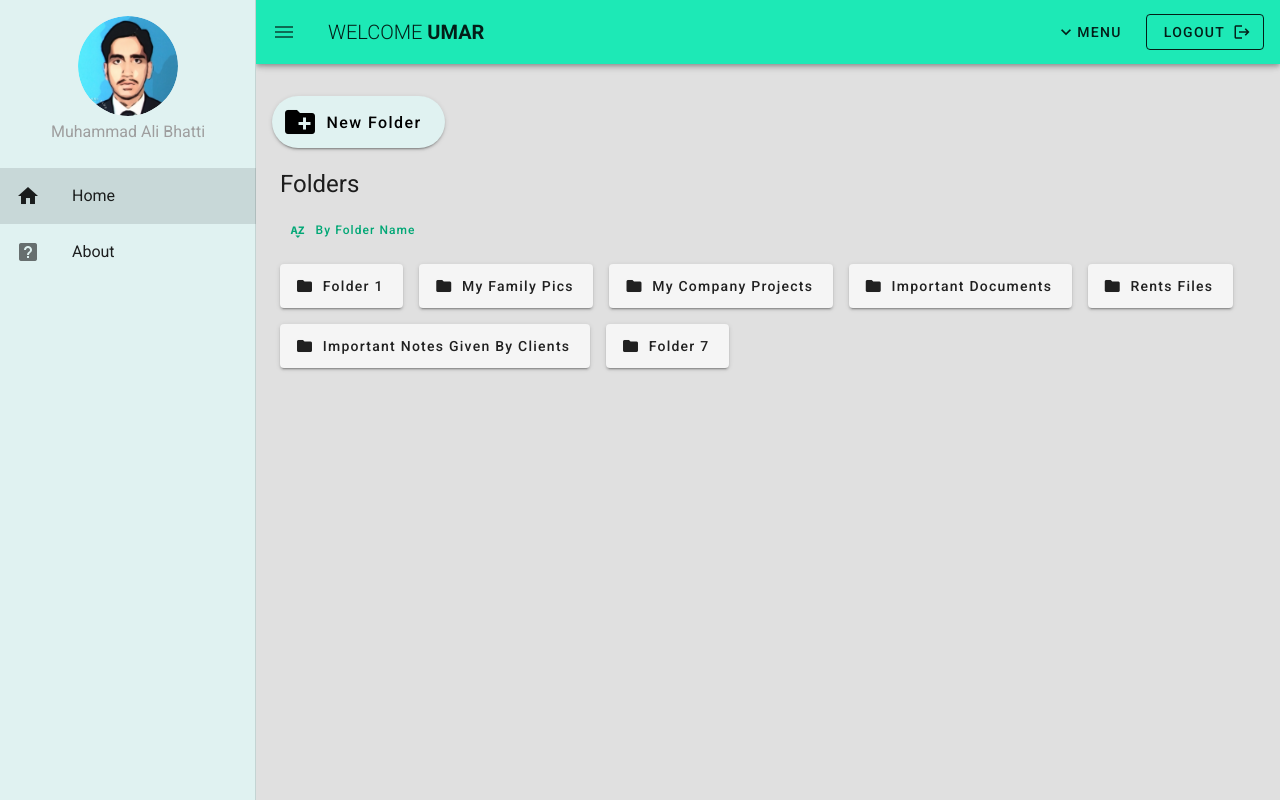
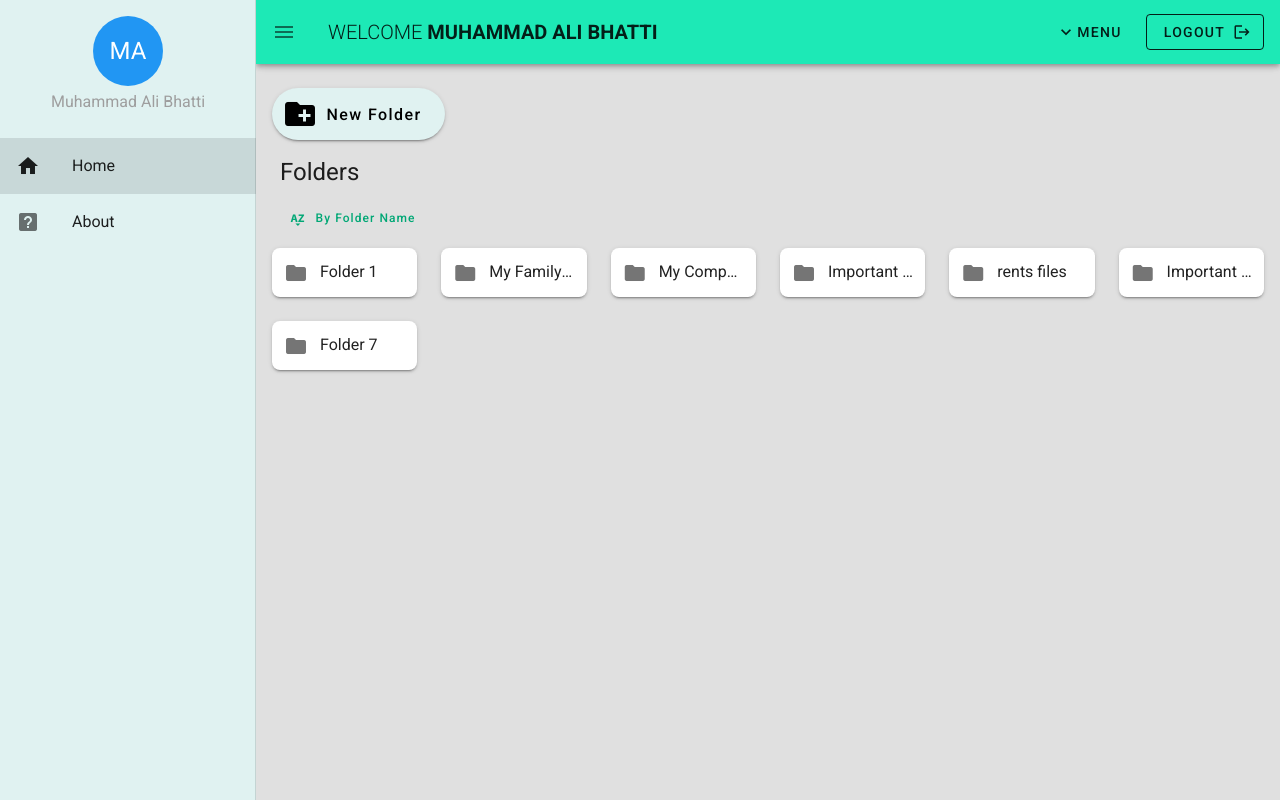
Before and after one commit to Ali-Bhatti/my-drive, a Vue app: page / in a window 1280 px wide. Built offline with nearby package versions, Linux system fonts and the light colour scheme.

Commit message:
Added Vue store and Create new Folder Functionality

```diff
--- a/package.json
+++ b/package.json
@@ -1,5 +1,5 @@
 {
-  "name": "login-signup-pages",
+  "name": "my-drive",
   "version": "0.1.0",
   "private": true,
   "scripts": {
@@ -12,7 +12,8 @@
     "core-js": "^3.6.5",
     "vue": "^2.6.11",
     "vue-router": "^3.2.0",
-    "vuetify": "^2.4.0"
+    "vuetify": "^2.4.0",
+    "vuex": "^3.4.0"
   },
   "devDependencies": {
     "@mdi/font": "^6.5.95",
--- a/public/index.html
+++ b/public/index.html
@@ -4,8 +4,8 @@
     <meta charset="utf-8">
     <meta http-equiv="X-UA-Compatible" content="IE=edge">
     <meta name="viewport" content="width=device-width,initial-scale=1.0">
-    <link rel="icon" href="<%= BASE_URL %>favicon.ico">
-    <title><%= htmlWebpackPlugin.options.title %></title>
+    <link rel="icon" href="<%= BASE_URL %>favicon-1.png">
+    <title>My Drive</title>
     <link rel="stylesheet" href="https://fonts.googleapis.com/css?family=Roboto:100,300,400,500,700,900">
     <link rel="stylesheet" href="https://cdn.jsdelivr.net/npm/@mdi/font@latest/css/materialdesignicons.min.css">
   </head>
--- a/src/App.vue
+++ b/src/App.vue
@@ -1,7 +1,7 @@
 <template>
   <v-app>
-    <v-main class="grey lighten-2">
-      <navbar name="Umar"></navbar>
+    <v-main class="bg_color">
+      <navbar :name="userName"></navbar>
       <div class="pa-3">
         <router-view />
       </div>
@@ -17,8 +17,11 @@ export default {
     Navbar,
   },
   data: () => ({
-    //
+    userName: '',
   }),
+  mounted(){
+    this.userName = this.$store.getters.userName
+  }
 };
 </script>
 <style>
--- a/src/components/Layout/Navbar.vue
+++ b/src/components/Layout/Navbar.vue
@@ -43,12 +43,13 @@
     <v-navigation-drawer app v-model="drawer" color="secondary">
       <v-container align-content="center" class="mt-4">
         <v-row justify="center">
-          <v-avatar size="100">
-            <img src="/avatar.png" alt="" />
+          <v-avatar size="70" color="blue">
+            <!-- <img src="/avatar.png" alt="" /> -->
+            <span class="white--text text-h5">{{ avatarName }}</span>
           </v-avatar>
         </v-row>
         <v-row justify="center">
-          <p class="grey--text subheading mt-1">Muhammad Ali Bhatti</p>
+          <p class="grey--text subheading mt-1">{{ name }}</p>
         </v-row>
       </v-container>
       <v-list>
@@ -80,6 +81,7 @@ export default {
   data() {
     return {
       drawer: true,
+      avatarBgColor: null,
       links: [
         { icon: "home", text: "Home", route: "/" },
         { icon: "mdi-help-box", text: "About", route: "/about" },
@@ -94,5 +96,12 @@ export default {
       return size === "x-small" || size === "small" ? true : false;
     },
   },
+  computed:{
+    avatarName(){
+      // as I need just two characters of each word in name that ia why I wrote 2.
+      // like "Muhammad Ali" required => "MA"
+      return this.name.split(" ").map((ele, i) => i < 2 ? ele[0] : "").join('');
+    },
+  }
 };
 </script>
--- /dev/null
+++ b/src/components/Layout/Popup.vue
@@ -0,0 +1,67 @@
+<template>
+  <div class="text-center">
+    <v-dialog
+      width="370"
+      :value="value"
+      @input="$emit('input')"
+    >
+
+      <v-card class="secondary">
+        <v-card-title class="text-h5">
+          New Folder
+        </v-card-title>
+
+        <v-card-text class="mt-1 mb-0">
+          <v-text-field
+          outlined
+          single-line
+          color="black"
+          placeholder="Folder Name"
+          v-model="folderName"
+          @focus="$event.target.select()"
+          >
+          </v-text-field>
+        </v-card-text>
+
+        <v-card-actions class="mt-0 pt-0">
+          <v-spacer></v-spacer>
+          <v-btn
+            text
+            @click.native="$emit('input')"
+            color="red"
+          >
+            Cancel
+          </v-btn>
+          <v-btn
+            text
+            @click="createFolder"
+            @click.native="$emit('input')"
+            color="blue"
+          >
+            Create
+          </v-btn>
+        </v-card-actions>
+      </v-card>
+    </v-dialog>
+  </div>
+</template>
+<script>
+  export default {
+    data () {
+      return {
+        dialog: false,
+        folderName: 'Untitled Folder'
+      }
+    },
+    props: ["value"],
+    methods:{
+      createFolder(){
+        console.log(this.folderName);
+        this.$store.dispatch("addNewFolder", {
+          folderName : this.folderName
+        });
+        this.folderName = 'Untitled Folder';
+      }
+    },
+  }
+</script>
--- a/src/main.js
+++ b/src/main.js
@@ -2,6 +2,7 @@ import Vue from 'vue'
 import App from './App.vue'
 import router from './router'
 import vuetify from './plugins/vuetify'
+import store from './store'
 import '@babel/polyfill'
 
 Vue.config.productionTip = false;
@@ -11,6 +12,7 @@ Vue.component("base-button", './components/UI/BaseButton.vue');
 
 new Vue({
   router,
+  store,
   vuetify,
   render: h => h(App)
 }).$mount('#app')
--- a/src/plugins/vuetify.js
+++ b/src/plugins/vuetify.js
@@ -16,6 +16,7 @@ export default new Vuetify({
             primary: '#1DE9B6',
             secondary: '#E0F2F1',
             accent: '#01A775',
+            bg_color: "#E0E0E0"
             // error: '#b71c1c',
           },
         },
--- /dev/null
+++ b/src/store/index.js
@@ -0,0 +1,40 @@
+import Vue from "vue";
+import Vuex from 'vuex';
+
+Vue.use(Vuex);
+
+export default new Vuex.Store({
+    state: {
+        userName: "Muhammad Ali Bhatti",
+        folders: [
+            { name: "Folder 1", route: "/folder1" },
+            { name: "My Family Pics", route: "/folder2" },
+            { name: "My Company Projects", route: "/folder3" },
+            { name: "Important Documents", route: "/folder4" },
+            { name: "rents files", route: "/folder5" },
+            { name: "Important notes given by clients", route: "/folder6" },
+            { name: "Folder 7", route: "/folder7" },
+          ],
+    },
+    mutations: {
+        addFolder(state, payload){
+            state.folders.push({ name: payload.folderName, route: `/${payload.folderName}` })
+        }
+    },
+    actions: {
+        addNewFolder(context, payload){
+            context.commit("addFolder", payload);
+        }
+    },
+    getters:{
+        userName(state){
+            return state.userName;
+        },
+        folderName(state){
+            return state.folderName;
+        },
+        folders(state){
+            return state.folders;
+        }
+    }
+  })
--- a/src/views/Home.vue
+++ b/src/views/Home.vue
@@ -1,21 +1,24 @@
 <template>
   <div class="home">
-    <v-container fluid class="mx-1">
-      <v-row class="my-2">
+    <v-container fluid class="pa-4">
+      <v-row class="py-2">
+        {{ /* Button to Trigger the Popup */ }}
         <v-btn
           rounded
           x-large
           class="text-capitalize black--text"
           color="secondary"
+          @click="dialog = true"
         >
           <v-icon left large class="mr-4">create_new_folder</v-icon>
           New Folder
         </v-btn>
+        <popup v-model="dialog"/>
       </v-row>
       <v-row class="px-2 pt-2">
         <p class="text-h5">Folders</p>
       </v-row>
-      <v-row class="px-2 pb-3">
+      <v-row class="px-2">
         <v-tooltip right>
           <template v-slot:activator="{ on, attrs }">
             <v-btn
@@ -30,39 +33,51 @@
               by Folder Name
             </v-btn>
           </template>
-          <span> Sort folders in {{ sortDirection }} order by folder name </span>
+          <span>
+            Sort folders in {{ sortDirection }} order by folder name
+          </span>
         </v-tooltip>
       </v-row>
+    </v-container>
+    <v-container fluid class="px-1">
       <v-row>
-        <v-btn
-          v-for="folder in folders"
-          :key="folder.name"
-          class="ma-2 text-wrap text-capitalize"
-          large
+        <v-col
+          cols="6"
+          sm="4"
+          md="3"
+          lg="2"
+          v-for="(folder, index) in folders"
+          :key="index"
         >
-          <v-icon left>folder</v-icon>
-          {{ folder.name }}
-        </v-btn>
+          <v-tooltip bottom>
+            <template v-slot:activator="{ on, attrs }">
+              <v-card
+                class="pa-3 overflow rounded-lg"
+                :ripple="{ center: true }"
+                v-on="on"
+                v-bind="attrs"
+              >
+                <v-icon left>folder</v-icon>
+                {{ folder.name }}
+              </v-card>
+            </template>
+            <span> {{ folder.name }} </span>
+          </v-tooltip>
+        </v-col>
       </v-row>
     </v-container>
   </div>
 </template>
 
 <script>
+import Popup from "../components/Layout/Popup.vue";
 export default {
   name: "Home",
-  components: {},
+  components: { Popup },
   data() {
     return {
-      folders: [
-        { name: "Folder 1", route: "/folder1" },
-        { name: "My Family Pics", route: "/folder2" },
-        { name: "My Company Projects", route: "/folder3" },
-        { name: "Important Documents", route: "/folder4" },
-        { name: "rents files", route: "/folder5" },
-        { name: "Important notes given by clients", route: "/folder6" },
-        { name: "Folder 7", route: "/folder7" },
-      ],
+      dialog: false,
+      folders: [],
       sortDirection: "descending",
     };
   },
@@ -80,6 +95,9 @@ export default {
         this.sortDirection === "descending" ? "ascending" : "descending";
     },
   },
+  beforeMount(){
+    this.folders = this.$store.getters.folders;
+  }
 };
 </script>
 
@@ -88,6 +106,16 @@ export default {
   border: 1px solid #030303;
 }
 .v-btn.txtColor {
-  color: rgb(1, 167, 117);;
+  color: rgb(1, 167, 117);
+}
+.overflow {
+  text-overflow: ellipsis;
+  white-space: nowrap;
+  overflow: hidden;
+  /*   width: 50rem */
+}
+.v-card:hover {
+  cursor: pointer;
+  /* background: #FAFAFA; */
 }
 </style>
```
Also changed, not shown: public/favicon-1.png (added), 1 other file (tests, documents, lock files or other folders).
